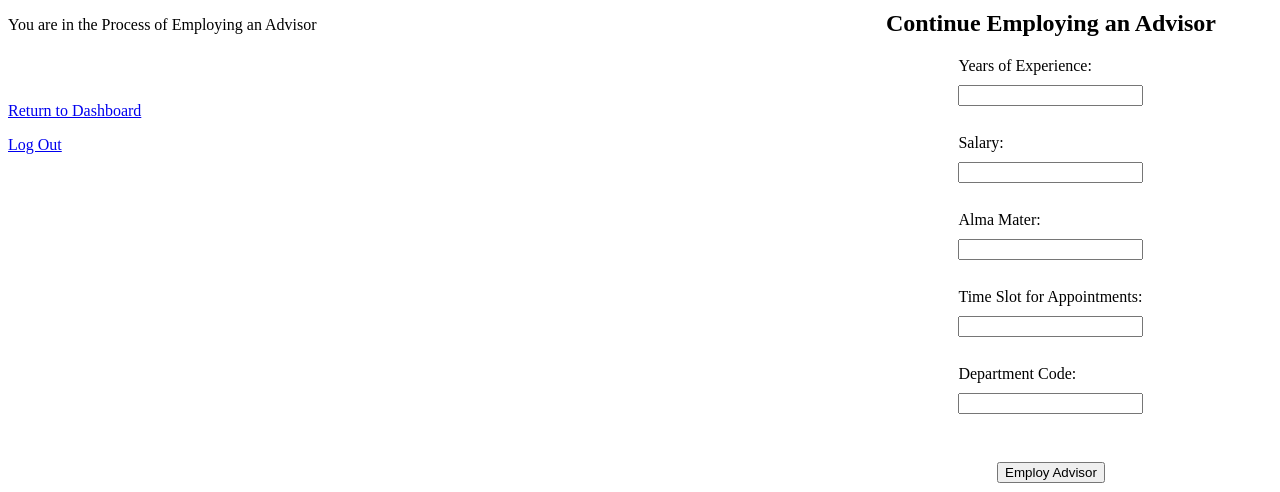
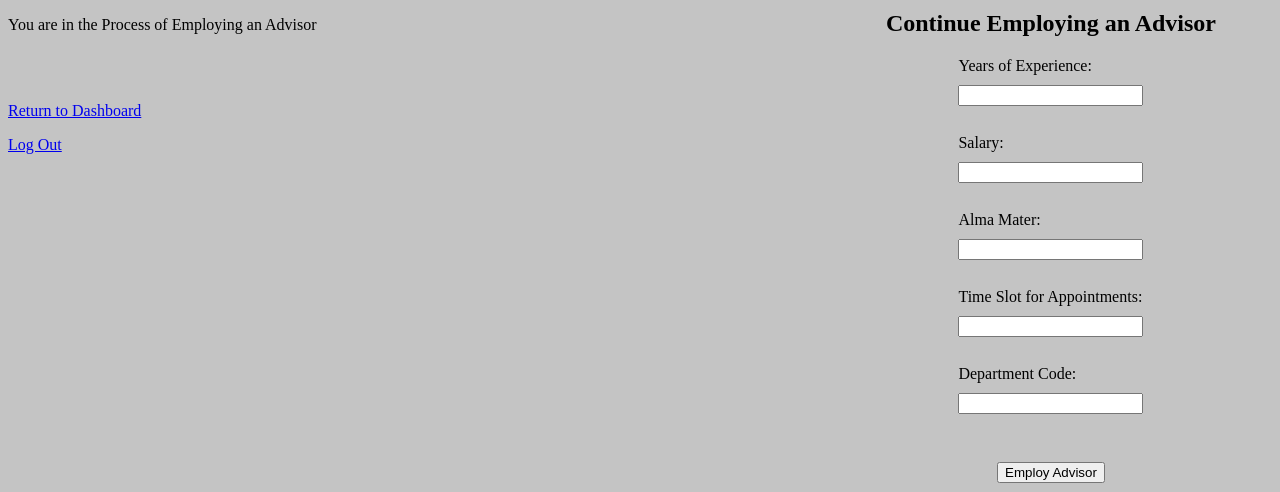
Before and after one commit to griffinnewbold/University-Management-Service, a Flask app: page /admin_employ_advisor in a window 1280 px wide. Shown: the top 492 px of the page. Run offline with Flask 3, Linux system fonts and the light colour scheme; parts of the project's set-up code (start-up, migrations or seed data) failed here and were passed over.

Commit message:
Basic Styling, Deleted CSS folder due to complications, inline styling used instead

```diff
--- a/templates/admin.html
+++ b/templates/admin.html
@@ -3,6 +3,11 @@
     <head>
         <title>Admin Dashboard</title>
         <link rel="icon" href="favicon.ico" type="image/x-icon">
+        <style>
+            body {
+                background-color: #c4c4c4; /* set the background color to light gray */
+            }
+        </style>
     </head>
     <body>
         <div>
--- a/templates/admin_employ_advisor.html
+++ b/templates/admin_employ_advisor.html
@@ -4,6 +4,9 @@
         <title>Admin Employment Dashboard</title>
         <link rel="icon" href="favicon.ico" type="image/x-icon">
         <style>
+            body {
+              background-color: #c4c4c4; /* set the background color to light gray */
+            }
             #form {
               text-align: center;
               position: absolute;
--- a/templates/admin_employ_instructor.html
+++ b/templates/admin_employ_instructor.html
@@ -4,6 +4,9 @@
         <title>Admin Employment Dashboard</title>
         <link rel="icon" href="favicon.ico" type="image/x-icon">
         <style>
+            body {
+              background-color: #c4c4c4; /* set the background color to light gray */
+            }
             #form {
               text-align: center;
               position: absolute;
--- a/templates/admin_enroll_student.html
+++ b/templates/admin_enroll_student.html
@@ -4,6 +4,10 @@
         <title>Admin Enrollment Dashboard</title>
         <link rel="icon" href="favicon.ico" type="image/x-icon">
         <style>
+            body {
+              background-color: #c4c4c4; /* set the background color to light gray */
+            }
+
             #form {
               text-align: center;
               position: absolute;
--- a/templates/advisor.html
+++ b/templates/advisor.html
@@ -4,6 +4,9 @@
         <title>Advisor Dashboard</title>
         <link rel="icon" href="favicon.ico" type="image/x-icon">
         <style>
+            body {
+              background-color: #c4c4c4; /* set the background color to light gray */
+            }
             #form {
               text-align: center;
               position: absolute;
--- a/templates/course_directory.html
+++ b/templates/course_directory.html
@@ -3,6 +3,11 @@
 <head>
     <title>Course Directory</title>
     <link rel="icon" href="favicon.ico" type="image/x-icon">
+    <style>
+        body {
+          background-color: #c4c4c4; /* set the background color to light gray */
+        }
+    </style>
 </head>
 <body>
     <div>
--- a/templates/instructor.html
+++ b/templates/instructor.html
@@ -4,6 +4,9 @@
         <title>Instructor Dashboard</title>
         <link rel="icon" href="favicon.ico" type="image/x-icon">
         <style>
+            body {
+              background-color: #c4c4c4; /* set the background color to light gray */
+            }
             #form {
               text-align: center;
               position: absolute;
--- a/templates/instructor_assign_grades.html
+++ b/templates/instructor_assign_grades.html
@@ -3,6 +3,11 @@
     <head>
         <title>Grade Submission Form</title>
         <link rel="icon" href="favicon.ico" type="image/x-icon">
+        <style>
+            body {
+                background-color: #c4c4c4; /* set the background color to light gray */
+            }
+        </style>
     </head>
     <body>
         <div>
--- a/templates/student.html
+++ b/templates/student.html
@@ -5,6 +5,9 @@
         <link rel="icon" href="favicon.ico" type="image/x-icon">
 
         <style>
+            body {
+              background-color: #c4c4c4; /* set the background color to light gray */
+            }
             #form {
               text-align: center;
               position: absolute;
```
Also changed, not shown: css/style.css (deleted, +0 -13 lines), templates/admin_catalog.html (+8 -2 lines), templates/admin_construction.html (+7 -2 lines), templates/admin_dept.html (+8 -2 lines), templates/admin_enroll.html (+8 -2 lines), templates/directory.html (+9 -3 lines), templates/index.html (+15 -16 lines), favicon.ico (renamed from templates/favicon.ico).
